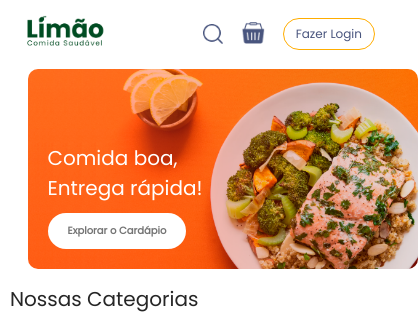
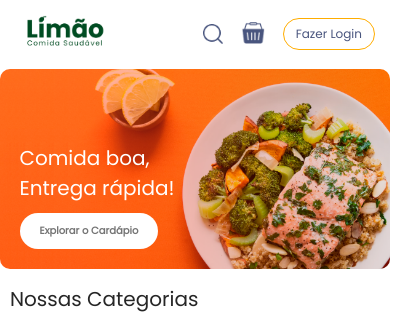
Before and after one commit to lukegoes/limao_delivery, a React (Vite) app: page / in a window 390 px wide. Shown: the top 319 px of the page, 418 px wide, since content can reach past the window. Built offline with nearby package versions, Linux system fonts and the light colour scheme; no server answers.

Commit message:
fix: ajuste de responsividade

```diff
--- a/src/components/Header/Header.css
+++ b/src/components/Header/Header.css
@@ -79,10 +79,11 @@
 @media (max-width: 480px){
     .header{
         height: 200px;
-        width: 415px;
-        margin: 10px 28px;
+        width: 425px;
+        margin: 10px auto;
         border-radius: 10px;
         max-width: 100%;
+        padding: 20px;
     }
 
 
```
